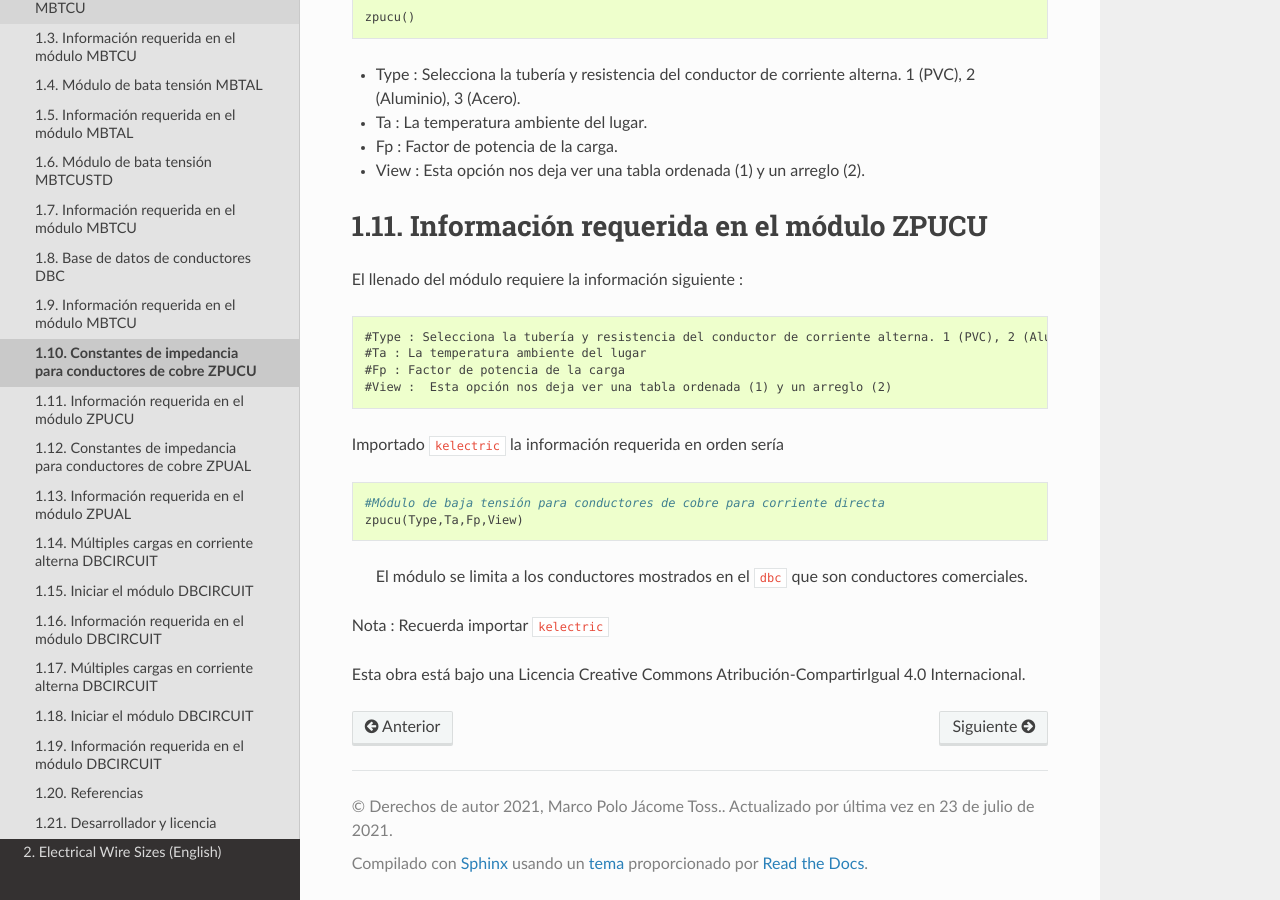
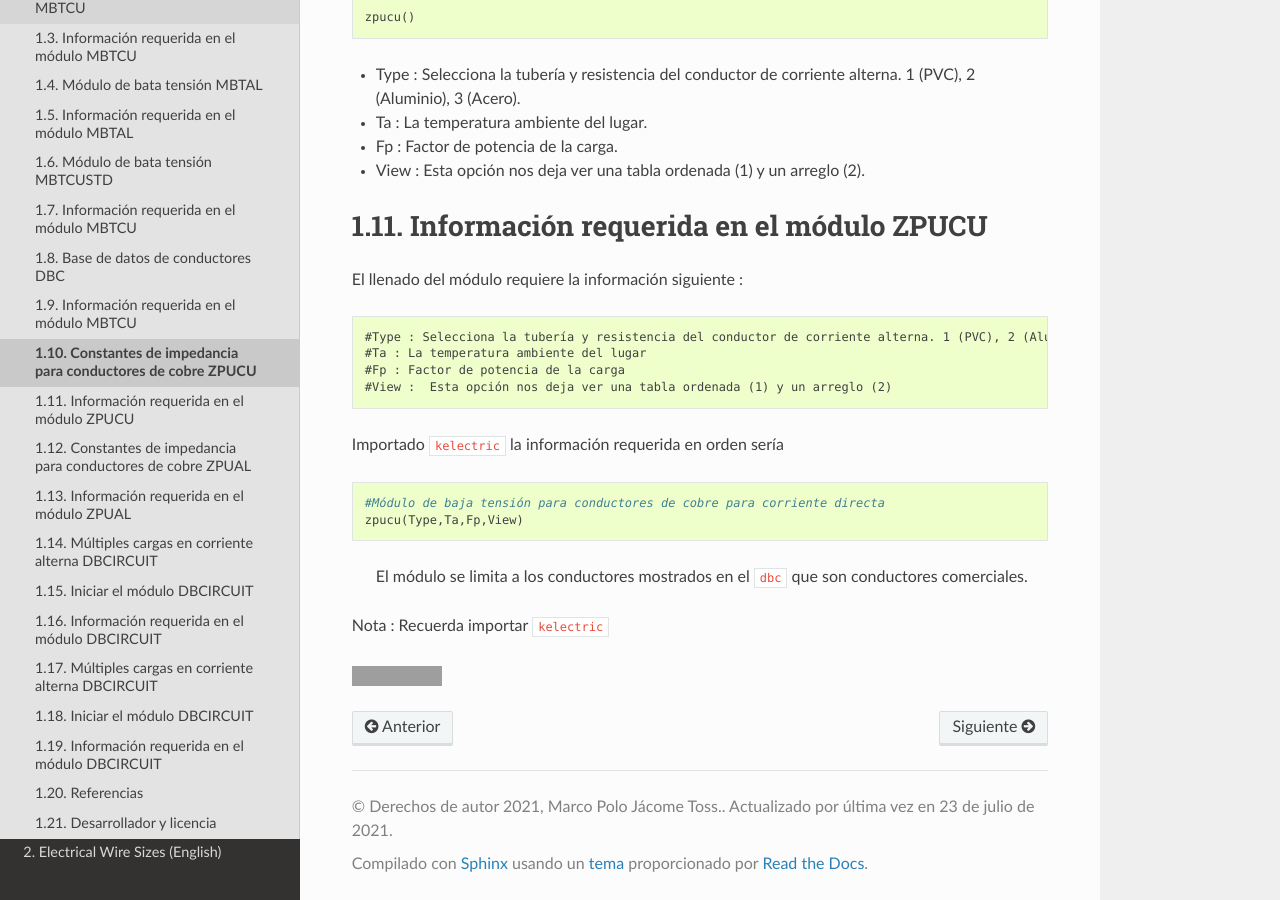
Before and after one commit to jacometoss/PyEWS, a Sphinx documentation site: the page built from docs/parte1/Zpucu.rst, in a window 1280 px wide and 900 px high, scrolled down 514 px. Built offline with Sphinx 7.4.7 and the Read the Docs theme 2.0.0, drawn with Linux system fonts in a browser that asks for light colours; grey boxes are pictures that could not be loaded.

Commit message:
Update Zpucu.rst

```diff
--- a/docs/parte1/Zpucu.rst
+++ b/docs/parte1/Zpucu.rst
@@ -53,8 +53,7 @@ Importado ``kelectric`` la información requerida en orden sería
 
 Nota : Recuerda importar ``kelectric``
 
-Esta obra está bajo una Licencia Creative Commons
-Atribución-CompartirIgual 4.0 Internacional.
+|image7|
 
 .. |image1| image:: https://badge.fury.io/py/ElectricalWireSizes.svg
    :target: https://badge.fury.io/py/ElectricalWireSizes
```
Also changed, not shown: other parts of docs/parte1/Zpucu.rst (+2 -0 lines).
